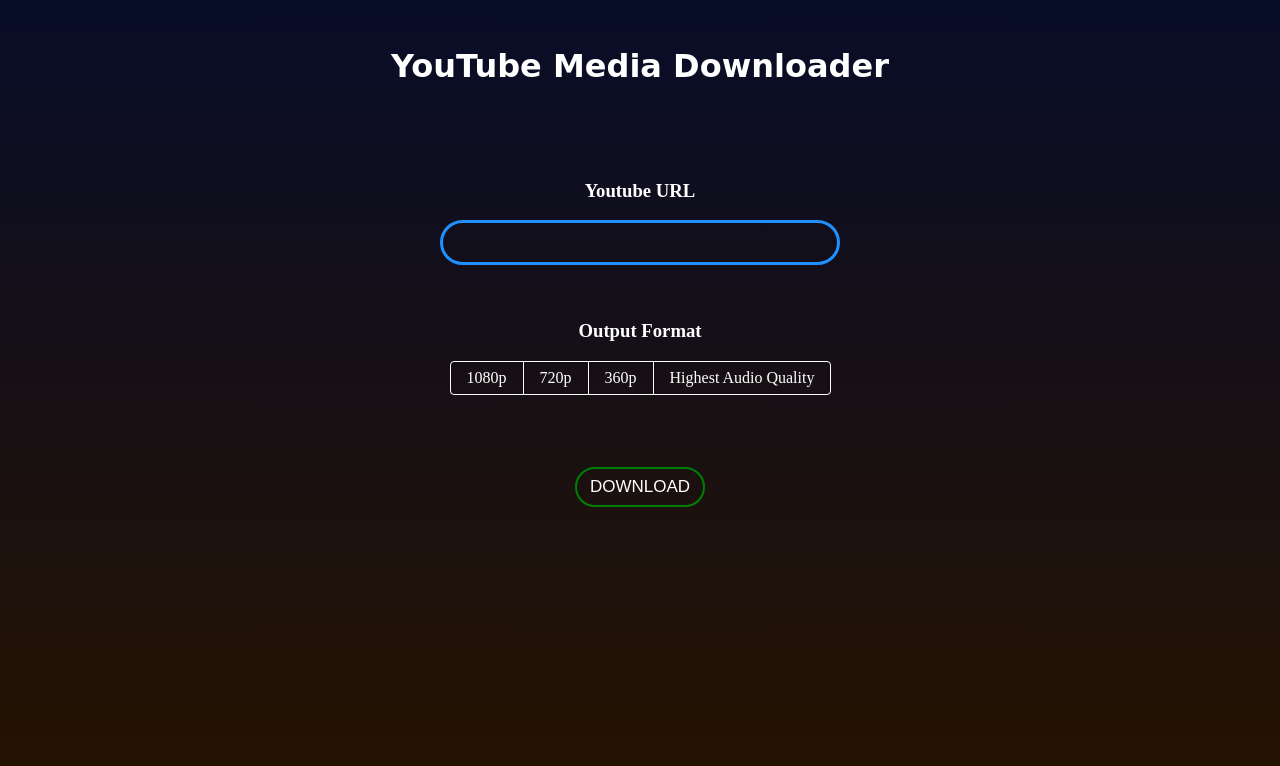
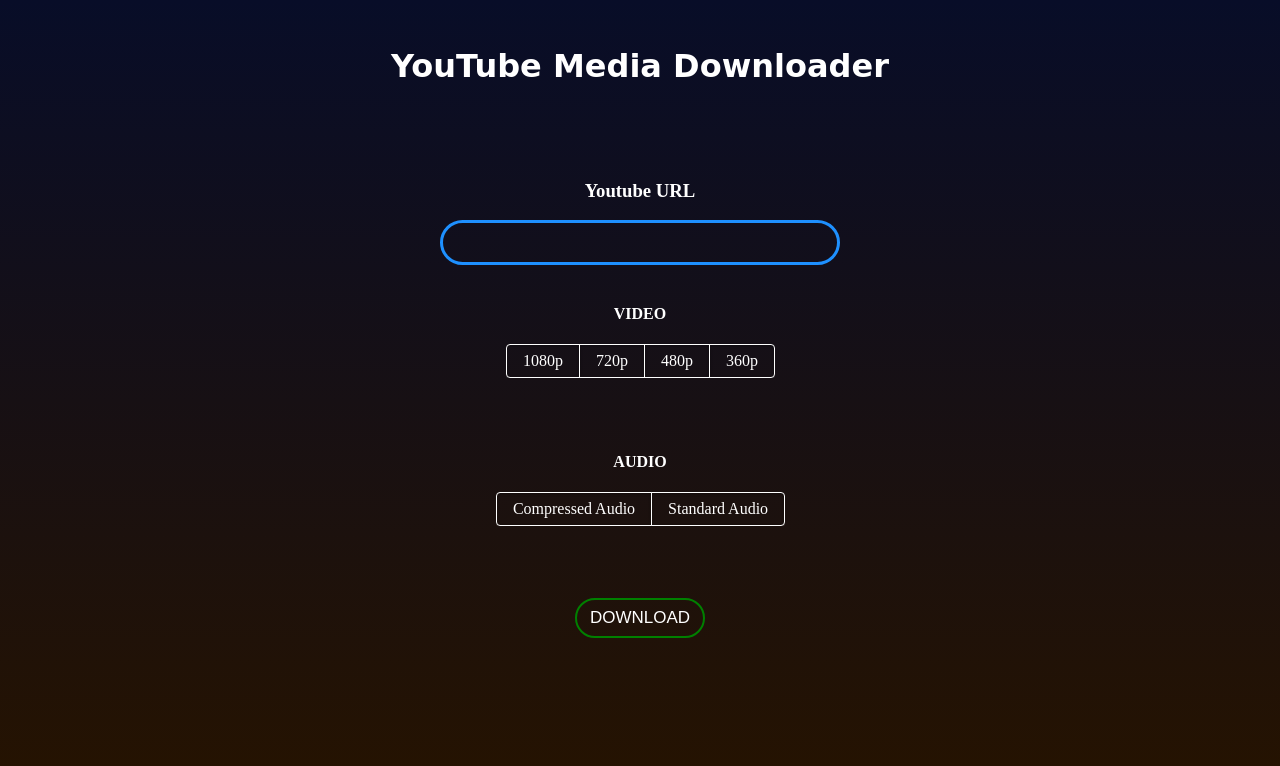
Before and after one commit to mvk-projects/ytload, a Flask app: page / in a window 1280 px wide. Shown: the top 766 px of the page. Run offline with Flask 2, Linux system fonts and the light colour scheme; some libraries are stand-ins or nearby versions.

Commit message:
update index.html

```diff
--- a/templates/index.html
+++ b/templates/index.html
@@ -1,5 +1,5 @@
 <html>
-<meta name="viewport" content="width=device-width, initial-scale=0.9">
+<meta name="viewport" content="width=device-width, initial-scale=1.0">
 
 <head>
     <script src="https://code.jquery.com/jquery-1.11.3.js"></script>
@@ -160,28 +160,38 @@
         border-radius: 0 4px 4px 0;
         color: white;
     }
+
+
 </style>
 
 <body>
 <br>
 <form action="/output" id="formclass" method="post">
-        <h1 align="center">YouTube Media Downloader</h1><br><br><br>
+    <h1 align="center">YouTube Media Downloader</h1><br/><br/><br/>
     <h3>Youtube URL</h3>
     <input onclick="paste(this)" type="url" name="search-bar" id="search-bar" onfocus="this.placeholder=''"
            onblur="this.placeholder='Type URL like  https://www.youtube.com'" spellcheck="value" autofocus="autofocus"
-            required><br><br><br>
-        <h3>Output Format</h3>
+           required><br/><br/>
+    <h4>VIDEO</h4>
     <div class="switch-field">
-            <input type="radio" id="radio-three" name="switch-two" value="1080p" />
+        <input type="radio" id="radio-three" name="switch-two" value="1080p"/>
         <label for="radio-three">1080p</label>
-            <input type="radio" id="radio-four" name="switch-two" value="720p" />
+        <input type="radio" id="radio-four" name="switch-two" value="720p"/>
         <label for="radio-four">720p</label>
-            <input type="radio" id="radio-five" name="switch-two" value="720p" />
-            <label for="radio-five">360p</label>
-            <input type="radio" id="radio-six" name="switch-two" value="haq" />
-            <label for="radio-six">Highest Audio Quality</label>
+        <input type="radio" id="radio-five" name="switch-two" value="480p"/>
+        <label for="radio-five">480p</label>
+        <input type="radio" id="radio-six" name="switch-two" value="360p"/>
+        <label for="radio-six">360p</label>
     </div>
-        <br><br>
+    <br/>
+    <h4>AUDIO</h4>
+    <div class="switch-field">
+        <input type="radio" id="radio-seven" name="switch-two" value="caq"/>
+        <label for="radio-seven">Compressed Audio</label>
+        <input type="radio" id="radio-eight" name="switch-two" value="saq"/>
+        <label for="radio-eight">Standard Audio</label>
+    </div>
+    <br/><br/>
     <input type="button" id="bye" onclick="submitForm(event)" value="DOWNLOAD">
 </form>
 <div class="footer">
@@ -195,7 +205,7 @@
             var selectedFormat = ""
             for (i = 0; i < formats.length; i++) {
                 if (formats[i].checked)
-                    selectedFormat = (formats[i].value == "haq") ? "Audio Only" : "Video + Audio";
+                    selectedFormat = (formats[i].value == "saq" || formats[i].value == "caq") ? "Audio Only" : "Video + Audio";
             }
             $.getJSON('https://noembed.com/embed',
                 { format: 'json', url: text }, function (data) {
@@ -228,6 +238,8 @@
 
 
 
+
+
 </script>
 </body>
 
```
Lines whose indentation alone changed are shown as unchanged.
